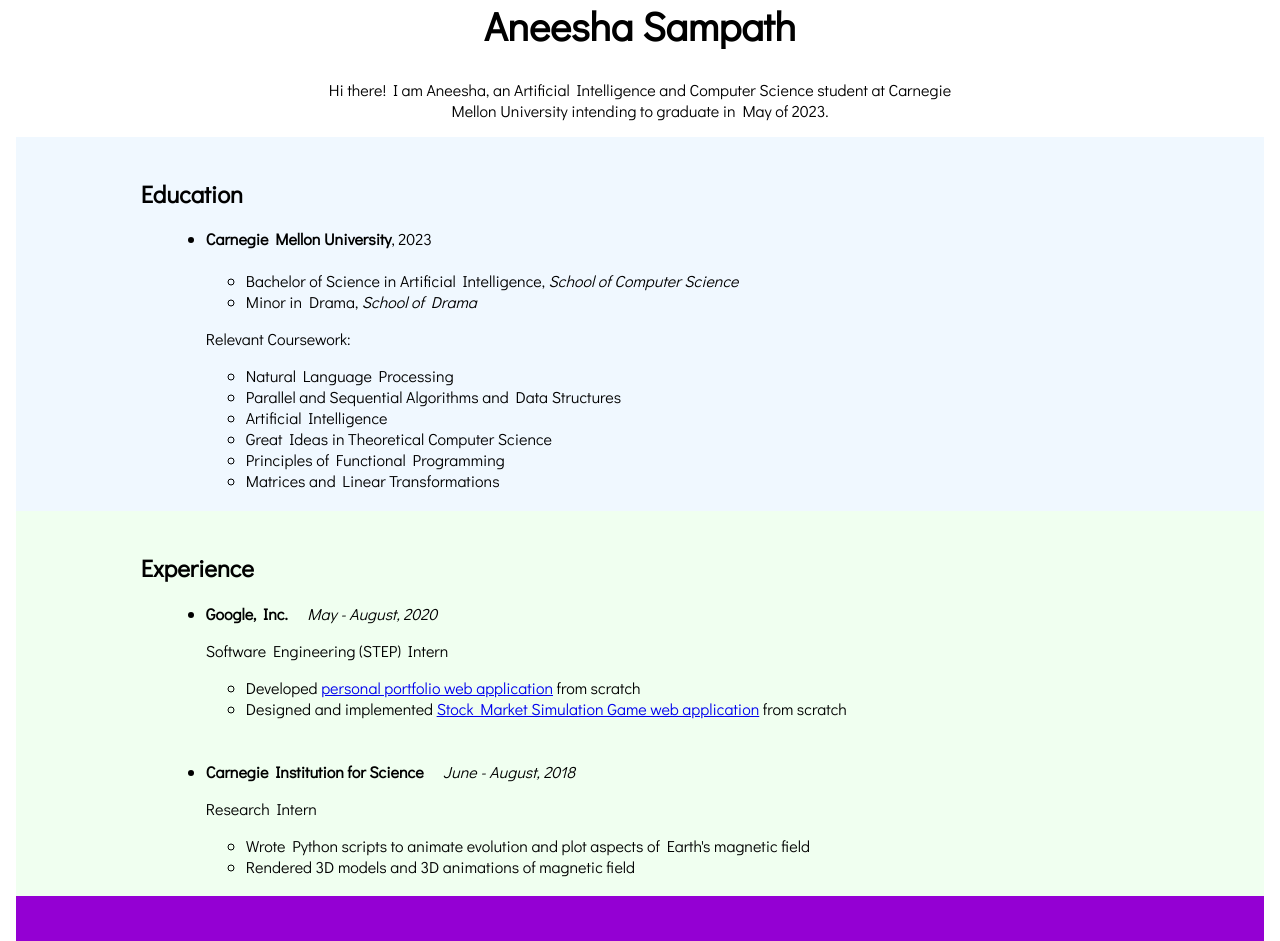
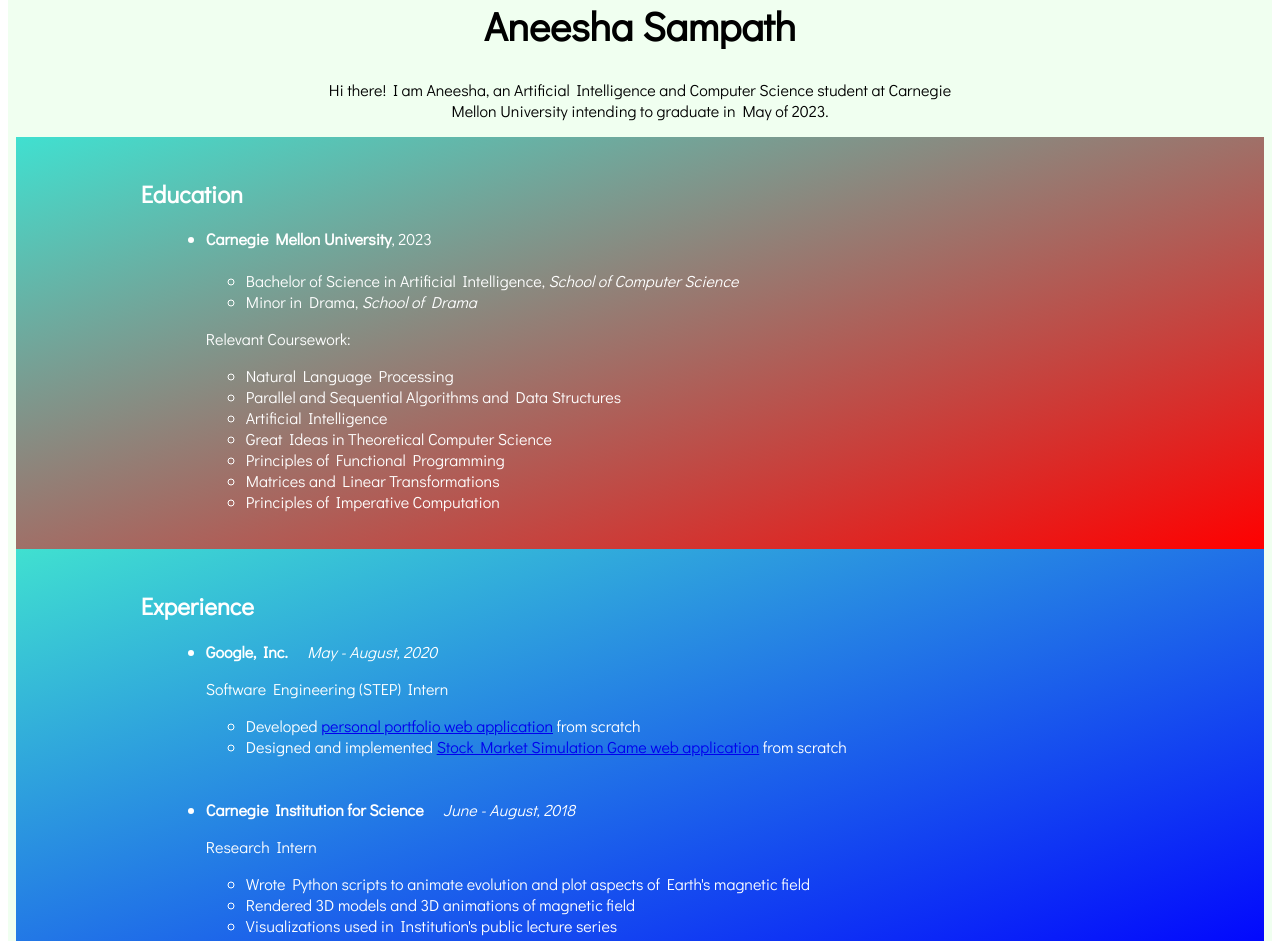
Before and after one commit to asam01/Personal-Website, a React (Create React App) app: page / in a window 1280 px wide. Shown: the part 100-1041 px from the top of the page. Built offline with nearby package versions, Linux system fonts and the light colour scheme.

Commit message:
Style sections

```diff
--- a/src/css/HomeStyle.jsx
+++ b/src/css/HomeStyle.jsx
@@ -9,25 +9,33 @@
     fontSize: '40px'
 }
 
+export const page = {
+    backgroundColor: 'honeydew'
+}
+
 export const text = {
     fontSize: '16px',
     textAlign: 'center',
     maxWidth: '50%',
     marginLeft: 'auto',
-    marginRight: 'auto'
+    marginRight: 'auto',
 }
 
 export const section = (color) => {
+    const col = 'linear-gradient(to bottom right, turquoise,' + color + ')';
     return {
+        background: col,
         backgroundColor: color,
-        marginBottom: '-1.409%' // remove white space between sections
+        //marginBottom: '-1.409%' // remove white space between sections
     };
 }
 
 export const sectionHeader = {
-    textIndent: '10%'
+    textIndent: '10%',
+    color: 'white'
 }
 
 export const list = {
-    marginLeft: '12%'
+    marginLeft: '12%',
+    color: 'white'
 }
--- a/src/pages/Education.jsx
+++ b/src/pages/Education.jsx
@@ -3,7 +3,7 @@
 
 function Education () {
     return (
-        <div style={styles.section('aliceblue')} id='education'>
+        <div style={styles.section('red')} id='education'>
             <br/>
             <h2 style={styles.sectionHeader}>Education</h2>
             <ul style={styles.list}>
@@ -22,6 +22,7 @@
                     <li>Great Ideas in Theoretical Computer Science</li>
                     <li>Principles of Functional Programming</li>
                     <li>Matrices and Linear Transformations</li>
+                    <li>Principles of Imperative Computation</li>
                 </ul>
             </ul>
             <br/>
--- a/src/pages/Experience.jsx
+++ b/src/pages/Experience.jsx
@@ -3,7 +3,7 @@
 
 function Experience () {
     return (
-        <div style={styles.section('honeydew')} id='experience'>
+        <div style={styles.section('blue')} id='experience'>
             <br/>
             <h2 style={styles.sectionHeader}>Experience</h2>
                 <ul style={styles.list}>
@@ -24,6 +24,7 @@
                         <ul>
                             <li>Wrote Python scripts to animate evolution and plot aspects of Earth's magnetic field</li>
                             <li>Rendered 3D models and 3D animations of magnetic field</li>
+                            <li>Visualizations used in Institution's public lecture series</li>
                         </ul>
                 </ul>
                 <br/>
```
